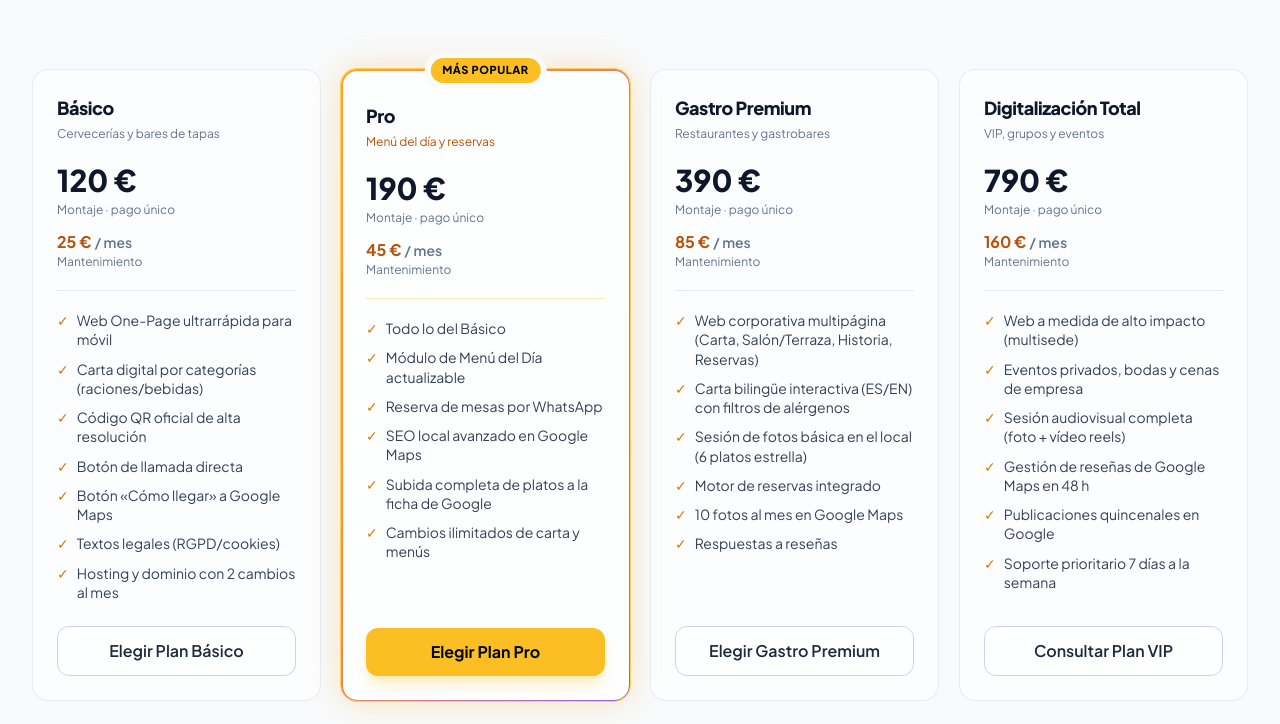
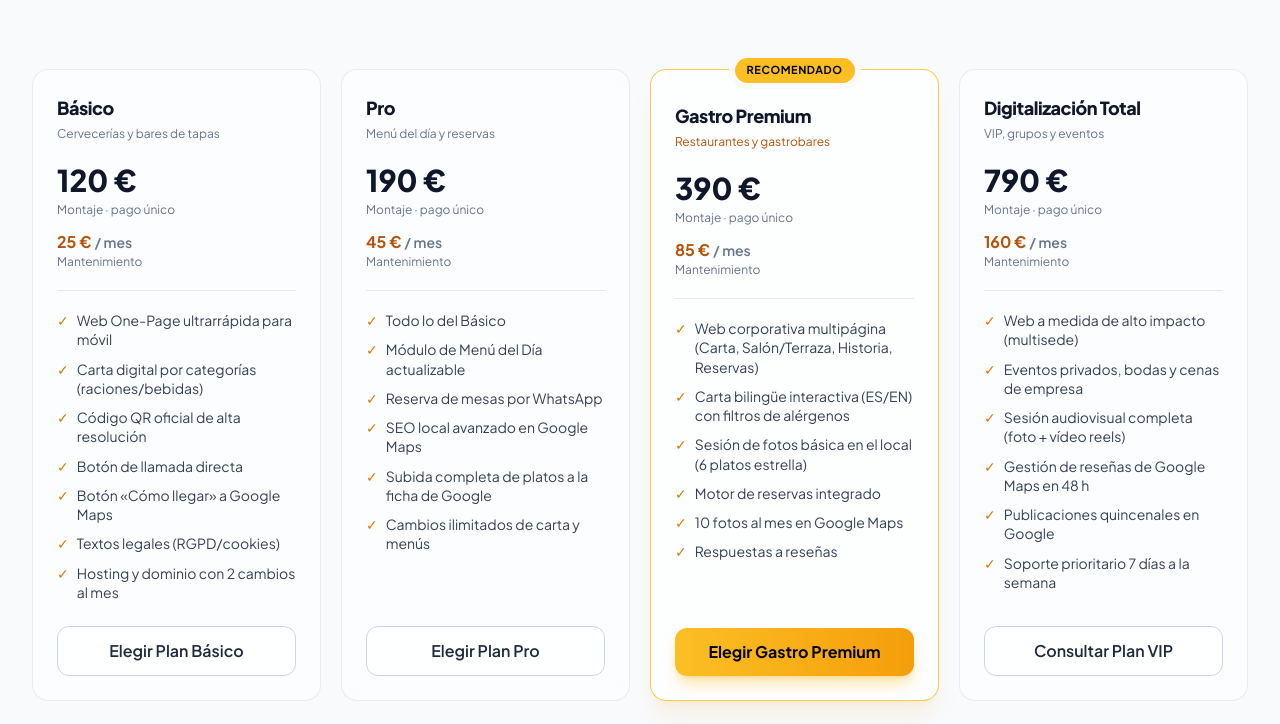
Before and after one commit to dml22dreams-lab/visiweb-madrid, a plain HTML site: page index.html in a window 1280 px wide. Shown: the part 1756-2480 px from the top of the page. Drawn offline with nearby package versions, Linux system fonts and the light colour scheme.

Commit message:
Destacar plan Gastro Premium como recomendado

```diff
--- a/index.html
+++ b/index.html
@@ -224,13 +224,12 @@
         </a>
       </article>
 
-      <article class="plan-pro reveal relative flex flex-col rounded-2xl border border-amber-400 bg-white/70 p-6 backdrop-blur-md transition-all duration-300 hover:-translate-y-2 dark:bg-slate-900/70">
-        <span class="plan-badge absolute -top-3 left-1/2 -translate-x-1/2 rounded-full bg-amber-400 px-3 py-1 text-[11px] font-extrabold uppercase tracking-wider text-slate-950">Más popular</span>
-        <header class="pt-2">
+      <article class="reveal flex flex-col rounded-2xl border border-slate-200/80 bg-white/55 p-6 backdrop-blur-md transition-all duration-300 hover:-translate-y-2 hover:border-amber-400/70 hover:shadow-[0_22px_50px_-24px_rgba(251,191,36,.5)] dark:border-white/10 dark:bg-white/5">
+        <header>
           <h3 class="text-lg font-extrabold tracking-tight text-slate-900 dark:text-white">Pro</h3>
-          <p class="mt-1 text-xs text-amber-700 dark:text-amber-300">Menú del día y reservas</p>
+          <p class="mt-1 text-xs text-slate-500 dark:text-slate-400">Menú del día y reservas</p>
         </header>
-        <div class="mt-5 border-b border-amber-400/30 pb-5">
+        <div class="mt-5 border-b border-slate-200 pb-5 dark:border-white/10">
           <p class="text-3xl font-extrabold text-slate-900 dark:text-white">190&nbsp;€</p>
           <p class="mt-1 text-xs text-slate-500">Montaje · pago único</p>
           <p class="mt-3 font-bold text-amber-700 dark:text-amber-400">45&nbsp;€ <span class="text-sm font-semibold text-slate-500 dark:text-slate-400">/ mes</span></p>
@@ -245,15 +244,16 @@
           <li class="flex gap-2"><span class="shrink-0 text-amber-600 dark:text-amber-400" aria-hidden="true">✓</span> Cambios ilimitados de carta y menús</li>
         </ul>
         <a href="https://wa.me/34XXXXXXXXX?text=Hola%2C%20me%20interesa%20contratar%20el%20Plan%20Pro%20para%20mi%20restaurante"
-           class="mt-6 rounded-xl bg-amber-400 px-4 py-3 text-center font-bold text-slate-950 shadow-lg shadow-amber-400/30 transition-all duration-300 hover:-translate-y-1 hover:bg-amber-500 hover:shadow-amber-400/50">
+           class="mt-6 rounded-xl border border-slate-300 bg-white/70 px-4 py-3 text-center font-semibold text-slate-800 transition-all duration-300 hover:-translate-y-1 hover:border-amber-400 hover:shadow-lg hover:shadow-amber-400/20 dark:border-white/15 dark:bg-white/5 dark:text-slate-200 dark:hover:text-white">
           Elegir Plan Pro
         </a>
       </article>
 
-      <article class="reveal flex flex-col rounded-2xl border border-slate-200/80 bg-white/55 p-6 backdrop-blur-md transition-all duration-300 hover:-translate-y-2 hover:border-amber-400/70 hover:shadow-[0_22px_50px_-24px_rgba(251,191,36,.5)] dark:border-white/10 dark:bg-white/5">
-        <header>
+      <article class="reveal relative flex flex-col rounded-2xl border border-amber-400/80 bg-white/70 p-6 shadow-xl shadow-amber-500/10 backdrop-blur-md transition-all duration-300 hover:-translate-y-2 hover:shadow-amber-500/20 dark:bg-slate-900/70">
+        <span class="plan-badge absolute -top-3 left-1/2 -translate-x-1/2 rounded-full bg-amber-400 px-3 py-1 text-[11px] font-bold uppercase tracking-wider text-slate-950">Recomendado</span>
+        <header class="pt-2">
           <h3 class="text-lg font-extrabold tracking-tight text-slate-900 dark:text-white">Gastro Premium</h3>
-          <p class="mt-1 text-xs text-slate-500 dark:text-slate-400">Restaurantes y gastrobares</p>
+          <p class="mt-1 text-xs text-amber-700 dark:text-amber-300">Restaurantes y gastrobares</p>
         </header>
         <div class="mt-5 border-b border-slate-200 pb-5 dark:border-white/10">
           <p class="text-3xl font-extrabold text-slate-900 dark:text-white">390&nbsp;€</p>
@@ -270,7 +270,7 @@
           <li class="flex gap-2"><span class="shrink-0 text-amber-600 dark:text-amber-400" aria-hidden="true">✓</span> Respuestas a reseñas</li>
         </ul>
         <a href="https://wa.me/34XXXXXXXXX?text=Hola%2C%20me%20interesa%20contratar%20el%20Plan%20Gastro%20Premium%20para%20mi%20restaurante"
-           class="mt-6 rounded-xl border border-slate-300 bg-white/70 px-4 py-3 text-center font-semibold text-slate-800 transition-all duration-300 hover:-translate-y-1 hover:border-amber-400 hover:shadow-lg hover:shadow-amber-400/20 dark:border-white/15 dark:bg-white/5 dark:text-slate-200 dark:hover:text-white">
+           class="mt-6 rounded-xl bg-gradient-to-r from-amber-400 to-amber-500 px-4 py-3 text-center font-bold text-slate-950 shadow-lg shadow-amber-400/40 transition-all duration-300 hover:-translate-y-1 hover:shadow-amber-400/60">
           Elegir Gastro Premium
         </a>
       </article>
```
